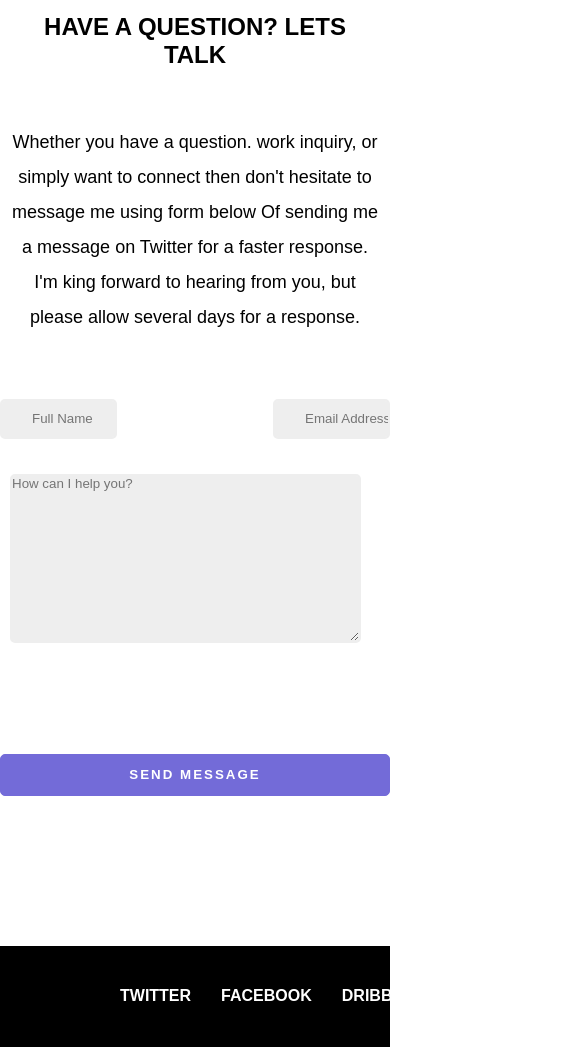
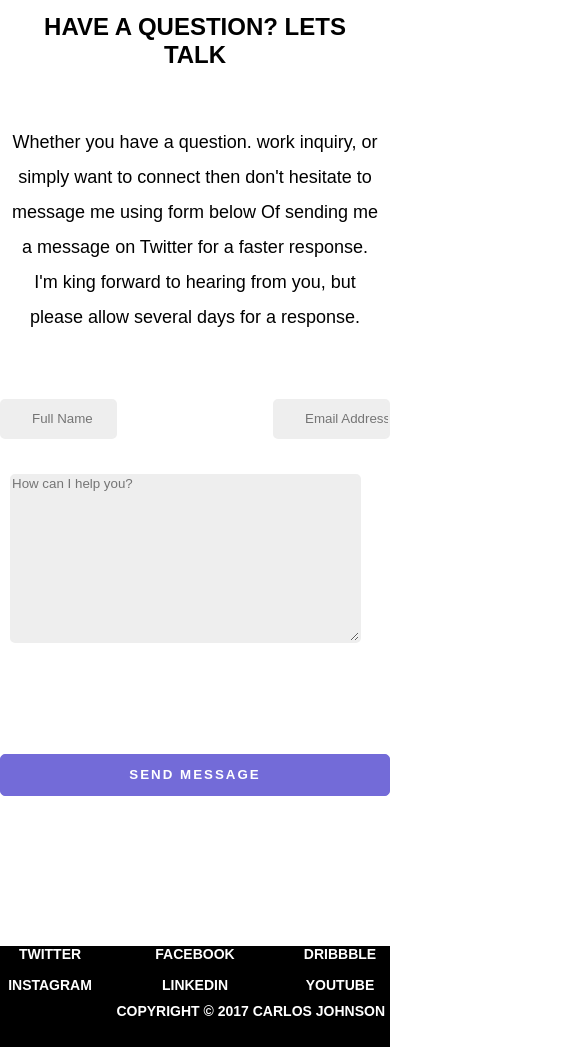
Before and after one commit to Rahib-13/Step-by-Step-Millionare, a plain HTML site: page index.html in a window 390 px wide. Shown: the part 5058-6105 px from the top of the page, 585 px wide, since content can reach past the window. Drawn offline with Linux system fonts and the light colour scheme.

Commit message:
responsive+++

```diff
--- a/index.html
+++ b/index.html
@@ -103,6 +103,7 @@
             <li><a href="#35" class="sonlink">DRIBBBLE</a></li>
             <li><a href="#36" class="sonlink">INSTAGRAM</a></li>
             <li><a href="#37" class="sonlink">LINKEDIN</a></li>
+            <li><a href="#38" class="sonlink">YOUTUBE</a></li>
         </ul>
         <h3>COPYRIGHT © 2017 CARLOS JOHNSON</h3>
     </footer>
--- a/task3.css
+++ b/task3.css
@@ -419,4 +419,36 @@ img:hover {
     box-sizing: border-box;
     width: 100vw;
   }
+  footer{
+    width: 100vw;
+    display: block;
+
+  }
+  footer .sonul{
+    margin: 0;
+    padding: 0;
+    display: flex;
+    flex-wrap: wrap;
+    justify-content: space-between;
+    gap: 15px;
+  }
+  .sonlink{
+    margin: 0;
+    padding: 0;
+    font-size: 14px;
+    display: flex;
+    justify-content: center;
+
+  }
+  footer h3{
+    font-size: 14px;
+    margin-top: 10px;
+    display: flex;
+    justify-content: flex-end;
+    padding-right: 5px;
+  }
+  footer .sonul li{
+    width: 100px;
+    display: flex;
+  }
 }
```
